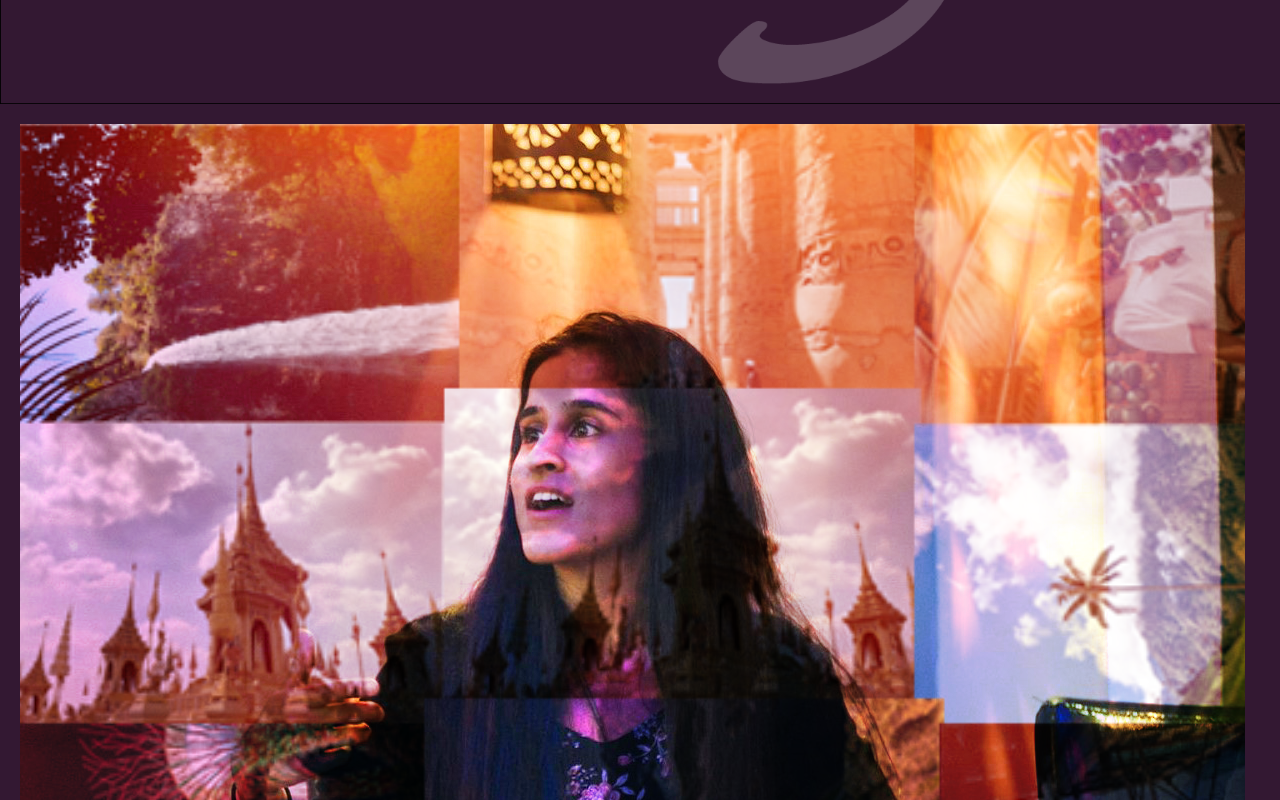
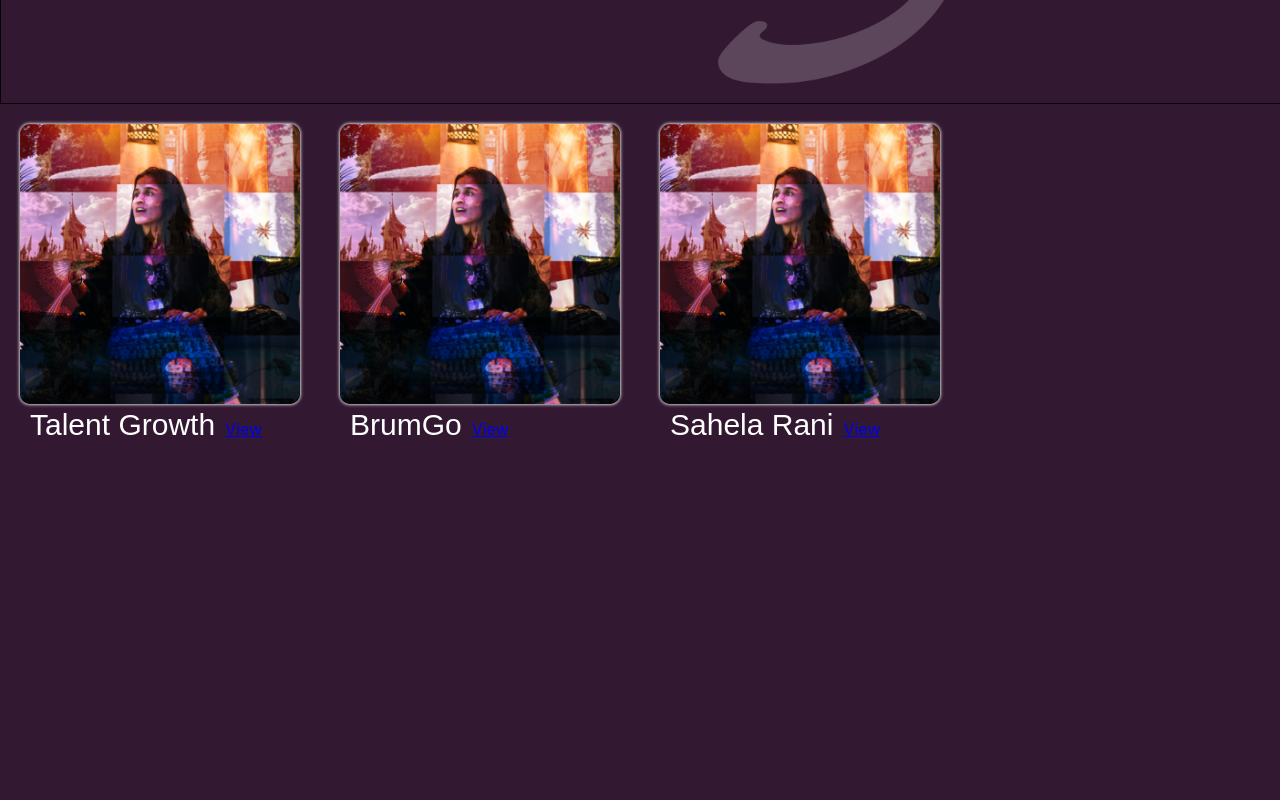
Before and after one commit to SahelaR/portfolioWebsite, a React (Create React App) app: page / in a window 1280 px wide. Shown: the part 1500-2300 px from the top of the page. Built offline with nearby package versions, Linux system fonts and the light colour scheme.

Commit message:
refactor code

```diff
--- a/src/components/Card/Card.module.css
+++ b/src/components/Card/Card.module.css
@@ -1,10 +1,12 @@
 .gCard {
+  display: inline-block;
   margin: 20px
+
 }
 
-.gMarginImage {
+.gCardImage {
   border-radius: 10px;
-  width: 300px;
-  height: 480px;
+  width: 280px;
+  height: 280px;
   box-shadow: 0px 0px 3px 1px #ccc
 }
--- a/src/components/Card/index.js
+++ b/src/components/Card/index.js
@@ -1,13 +1,12 @@
 import React from 'react'
 import CardInfo from "../CardInfo"
-import CSS from "../Card"
+import CSS from "../Card/Card.module.css"
 
 function Card(props) {
     return (
-        <div className="d-inline-block g-card" onClick={(e) => props.click(props.item)}>
-            <img className="g-card-image" src={props.item.imgSrc} alt={props.item.imgSrc} />
-            {props.item.selected && <CardInfo title={props.item.title} subTitle={props.item.subTitle} link={props.item.link}   />
-            }
+        <div className={CSS.gCard} onClick={(e) => (props.item)}>
+            <img className={CSS.gCardImage} src={props.item.imgSrc} alt={props.item.imgSrc} />
+            <CardInfo title={props.item.title} subTitle={props.item.subTitle} link={props.item.link}   />
         </div>
     )
 }
--- a/src/components/CardInfo/CardInfo.module.css
+++ b/src/components/CardInfo/CardInfo.module.css
@@ -1,6 +1,6 @@
 .gCardInfo {
   margin-top: 10px;
-  min-height:180px;
+  min-height:100px;
 }
 
 .gCardTitle {
--- a/src/components/CardInfo/index.js
+++ b/src/components/CardInfo/index.js
@@ -9,9 +9,9 @@
 
     const style = useSpring({opacity: 1, from: {opacity: 0}})
     return (
-<animated.div className="g-card-info" style={style}>
-    <p className="g-card-title">{props.title}</p>
-    <p className="g-card-sub-title">{props.subTitle}</p>
+<animated.div className={CSS.gCardInfo} style={style}>
+    <p className={CSS.gCardTitle}>{props.title}</p>
+    <p className={CSS.gCardSubTitle}>{props.subTitle}</p>
     <a href={props.link} target="_blank" rel="noopener noreferrer">View</a>
 </animated.div>
     )
--- a/src/components/Carousel/index.js
+++ b/src/components/Carousel/index.js
@@ -1,5 +1,6 @@
 import React from 'react';
 import Card from "../Card"
+import CSS from "../Carousel"
 
 import { Container, Row } from 'react-bootstrap';
 
@@ -41,16 +42,11 @@
 
     }
 
-    handleCardClick = (id, card ) => {
-
+    handleCardClick = (id ) => {
         console.log(id)
-
-
-        let items = {...this.state.items};
-
-        items[id].selected = items[id].selected ? false : true;
-
-        items.ForEach(item => {
+      let items = {...this.state.items};
+      items[id].selected = items[id].selected ? false : true;
+      items.ForEach(item => {
             if(item.id !== id) {
                 item.selected = false;
             }
@@ -65,7 +61,7 @@
 
     makeItems = (items) => {
         return items.map(item => {
-            return <Card item={item} click={(e => this.handleCardClick(item.id.e))} key={item.id} />
+            return <Card item={item} onClick={(e => this.handleCardClick(item.id, e))} key={item.id} />
         })
     }
 
@@ -74,7 +70,7 @@
         return (
 
             <Container fluid={true}>
-                <Row className="justify-content-around">
+                <Row className={CSS.justifyContentAround}>
                     {this.makeItems(this.state.items)}
                 </Row>
             </Container>
--- a/src/index.css
+++ b/src/index.css
@@ -22,24 +22,8 @@
 
 
 
-.gCard {
-  margin: 20px
-}
 
 
-html {
-  scroll-behavior: smooth;
-}
-
-body {
-  margin: 0;
-}
-
-h1 {
-  font-family: Arial;
-  color: red;
-  text-align: center;
-}
 
 .wrapper {
   display: grid;
@@ -102,34 +86,7 @@
 }
 
 
-.g-card {
-  margin: 20px
-}
 
-.g-margin-image {
-  border-radius: 10px;
-  width: 300px;
-  height: 480px;
-  box-shadow: 0px 0px 3px 1px #ccc
-}
-
-
-.gCardInfo {
-  margin-top: 10px;
-  min-height:180px;
-}
-
-
-.gCardTitle {
-  font-size: 24px;
-  margin: 0px;
-}
-
-
-.g-card-sub-title {
-  font-size: 16px;
-  margin: 0px
-}
 
 
 :root {
```
